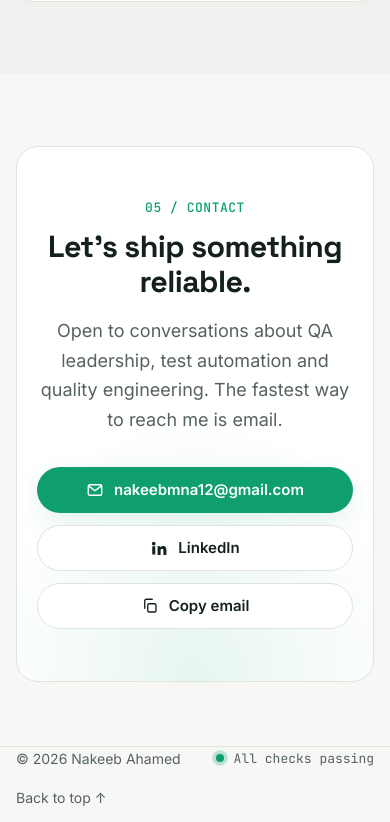
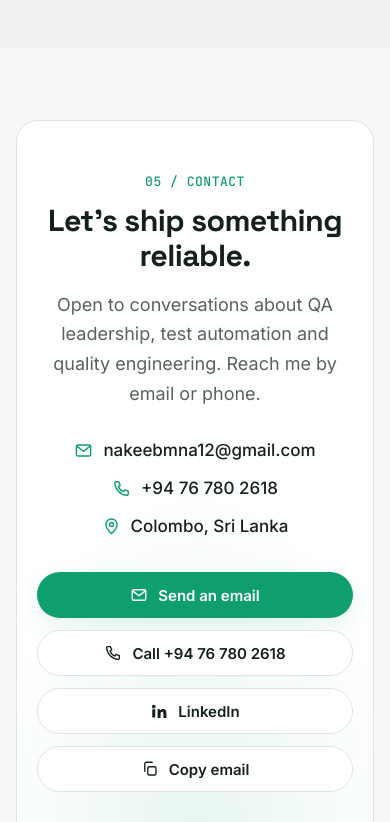
Before and after one commit to Nakeeb12/NakeebPortfolio, a plain HTML site: page index.html in a window 390 px wide. Shown: the part 7289-8111 px from the top of the page. Drawn offline with Linux system fonts and the light colour scheme.

Commit message:
Update education and contact details
Replace BBA with Certificate in Business Management (BMS), listed
third in education. Add phone number and contact details row to the
contact section.

Co-Authored-By: Claude Opus 5.5 <noreply@anthropic.com>

```diff
--- a/index.html
+++ b/index.html
@@ -315,16 +315,16 @@
             </h3>
             <ul class="cred-list">
               <li>
-                <p class="cred-name">Bachelor of Business Administration (BBA)</p>
-                <p class="cred-org">BMS &middot; 2020 &ndash; 2023</p>
-              </li>
-              <li>
                 <p class="cred-name">Pearson BTEC HND in Computing, Software Engineering</p>
                 <p class="cred-org">ESOFT Metro Campus</p>
               </li>
               <li>
                 <p class="cred-name">BCS Certificate in IT (HEQ Level 4)</p>
                 <p class="cred-org">BCS, The Chartered Institute for IT &middot; 2022 &ndash; 2023</p>
+              </li>
+              <li>
+                <p class="cred-name">Certificate in Business Management</p>
+                <p class="cred-org">BMS</p>
               </li>
               <li>
                 <p class="cred-name">Diploma in English (Cambridge, UK)</p>
@@ -359,11 +359,29 @@
         <div class="contact-card reveal">
           <p class="kicker">05 / Contact</p>
           <h2>Let's ship something reliable.</h2>
-          <p class="lead">Open to conversations about QA leadership, test automation and quality engineering. The fastest way to reach me is email.</p>
+          <p class="lead">Open to conversations about QA leadership, test automation and quality engineering. Reach me by email or phone.</p>
+          <ul class="contact-details">
+            <li>
+              <svg viewBox="0 0 24 24" aria-hidden="true"><rect x="3" y="5" width="18" height="14" rx="2"/><path d="M3.5 6.5L12 13l8.5-6.5"/></svg>
+              <a href="mailto:nakeebmna12@gmail.com">nakeebmna12@gmail.com</a>
+            </li>
+            <li>
+              <svg viewBox="0 0 24 24" aria-hidden="true"><path d="M5 3.5h3.5l1.8 4.5-2.3 1.4a11 11 0 0 0 6.6 6.6l1.4-2.3 4.5 1.8V19a1.5 1.5 0 0 1-1.6 1.5A16.5 16.5 0 0 1 3.5 5.1 1.5 1.5 0 0 1 5 3.5z"/></svg>
+              <a href="tel:+94767802618">+94 76 780 2618</a>
+            </li>
+            <li>
+              <svg viewBox="0 0 24 24" aria-hidden="true"><path d="M12 21s-7-6.2-7-11.5A7 7 0 0 1 19 9.5C19 14.8 12 21 12 21z"/><circle cx="12" cy="9.5" r="2.5"/></svg>
+              Colombo, Sri Lanka
+            </li>
+          </ul>
           <div class="contact-actions">
             <a class="btn btn-primary" href="mailto:nakeebmna12@gmail.com">
               <svg viewBox="0 0 24 24" aria-hidden="true"><rect x="3" y="5" width="18" height="14" rx="2"/><path d="M3.5 6.5L12 13l8.5-6.5"/></svg>
-              nakeebmna12@gmail.com
+              Send an email
+            </a>
+            <a class="btn btn-ghost" href="tel:+94767802618">
+              <svg viewBox="0 0 24 24" aria-hidden="true"><path d="M5 3.5h3.5l1.8 4.5-2.3 1.4a11 11 0 0 0 6.6 6.6l1.4-2.3 4.5 1.8V19a1.5 1.5 0 0 1-1.6 1.5A16.5 16.5 0 0 1 3.5 5.1 1.5 1.5 0 0 1 5 3.5z"/></svg>
+              Call +94 76 780 2618
             </a>
             <a class="btn btn-ghost" href="https://www.linkedin.com/in/nakeeb-ahamed-03864519b" target="_blank" rel="noopener">
               <svg viewBox="0 0 24 24" aria-hidden="true" class="fill"><path d="M4.98 3.5a2.5 2.5 0 1 1 0 5 2.5 2.5 0 0 1 0-5zM3 9.75h4v11H3v-11zm6.5 0h3.8v1.5h.06c.53-1 1.83-2.05 3.77-2.05 4.03 0 4.77 2.65 4.77 6.1v5.95h-4v-5.27c0-1.26-.02-2.88-1.75-2.88-1.76 0-2.03 1.37-2.03 2.79v5.36h-4v-11z"/></svg>
--- a/styles.css
+++ b/styles.css
@@ -697,6 +697,18 @@ svg.fill { fill: currentColor; stroke: none; }
 .contact-card > * { position: relative; }
 .contact-card h2 { margin-bottom: 16px; }
 .contact-card .lead { margin: 0 auto; }
+.contact-details {
+  display: flex;
+  flex-wrap: wrap;
+  justify-content: center;
+  gap: 10px 28px;
+  margin-top: 28px;
+  font-size: 1.0625rem;
+  font-weight: 500;
+}
+.contact-details li { display: inline-flex; align-items: center; gap: 10px; }
+.contact-details svg { width: 19px; height: 19px; color: var(--accent); }
+.contact-details a:hover { color: var(--accent); }
 .contact-actions {
   display: flex;
   flex-wrap: wrap;
```
